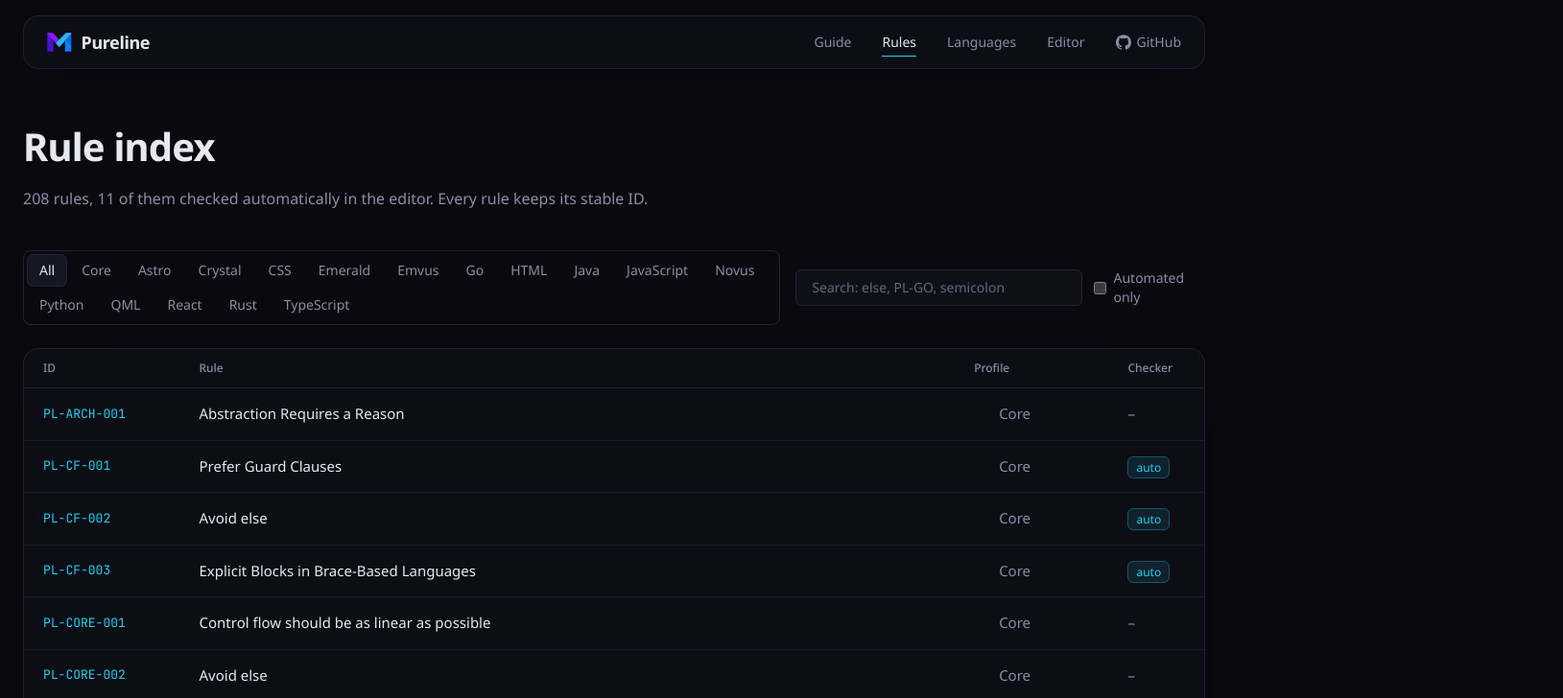
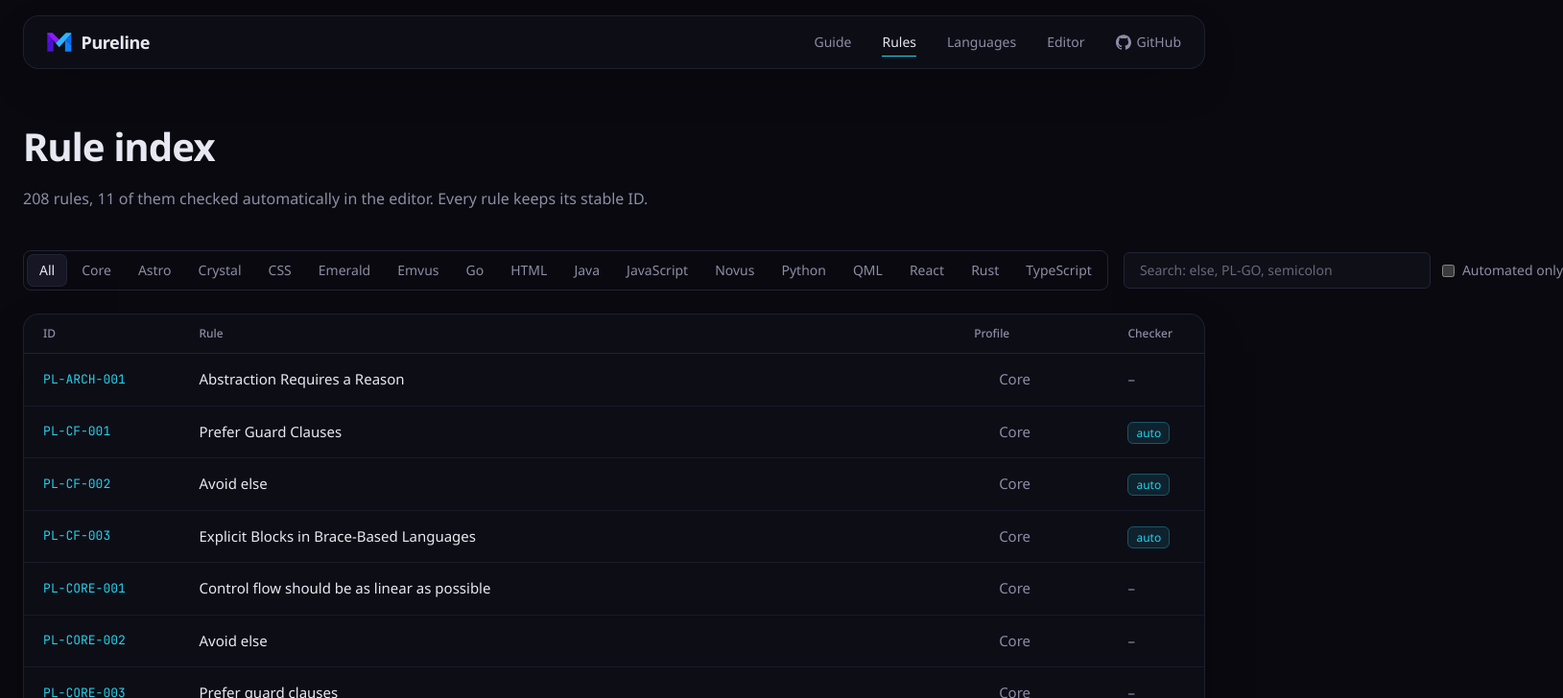
Before and after one commit to Myronide/pureline-style.eu, a React (Vite) app: page /rules in a window 1280 px wide. Shown: the top 728 px of the page at 96% size, 1629 px wide, since content can reach past the window. Built offline with nearby package versions, Linux system fonts and the light colour scheme; some icons are missing.

Commit message:
style: keep rule index filters and checkbox label on one line

```diff
--- a/src/pages/Rules.tsx
+++ b/src/pages/Rules.tsx
@@ -5,7 +5,7 @@ import { LanguageLogo } from "../components/LanguageLogo";
 import { checkedRules, rules, ruleProfiles } from "../content";
 
 const chip = (active: boolean) =>
-  `rounded-md px-3 py-1.5 text-sm transition-colors ${active ? "bg-raised text-fg ring-1 ring-line" : "text-muted hover:text-fg"}`;
+  `whitespace-nowrap rounded-md px-3 py-1.5 text-sm transition-colors ${active ? "bg-raised text-fg ring-1 ring-line" : "text-muted hover:text-fg"}`;
 
 export function Rules() {
   const [profile, setProfile] = useState("All");
@@ -32,7 +32,7 @@ export function Rules() {
       </p>
 
       <div className="mt-10 flex flex-col gap-4 lg:flex-row lg:items-center lg:justify-between">
-        <div className="flex flex-wrap gap-1 rounded-lg border border-line p-1" role="group" aria-label="Filter by profile">
+        <div className="flex flex-wrap gap-1 rounded-lg border border-line p-1 lg:flex-nowrap" role="group" aria-label="Filter by profile">
           {["All", ...ruleProfiles.map((p) => p.label)].map((label) => (
             <button key={label} onClick={() => setProfile(label)} className={chip(profile === label)} aria-pressed={profile === label}>
               {label}
@@ -48,7 +48,7 @@ export function Rules() {
             aria-label="Search rules"
             className="w-full rounded-md border border-line bg-surface px-4 py-2 text-sm placeholder:text-muted/70 focus:border-accent focus:outline-none sm:w-80"
           />
-          <label className="flex cursor-pointer items-center gap-2 text-sm text-muted">
+          <label className="flex cursor-pointer items-center gap-2 whitespace-nowrap text-sm text-muted">
             <input type="checkbox" checked={automated} onChange={(e) => setAutomated(e.target.checked)} className="accent-[var(--color-accent)]" />
             Automated only
           </label>
```
